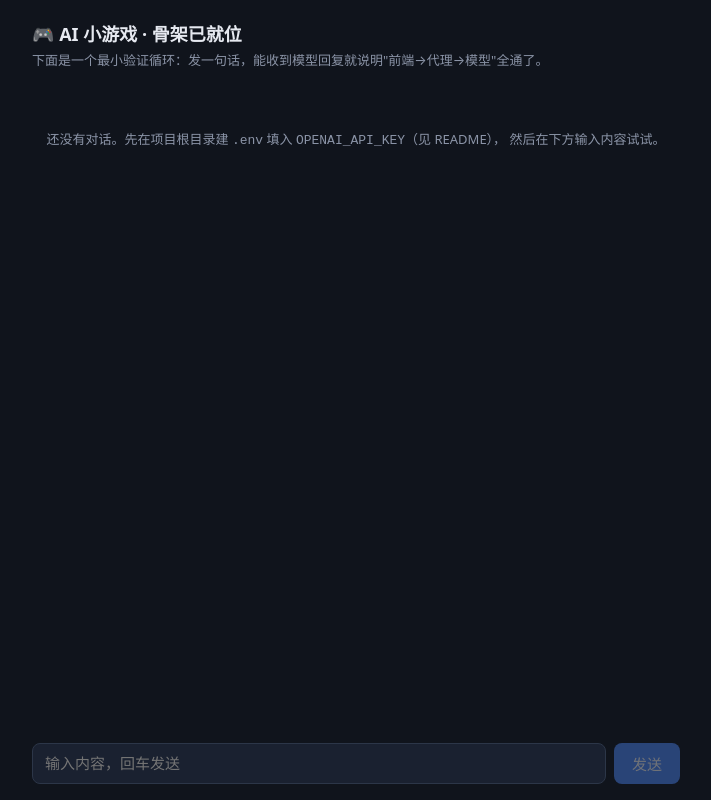
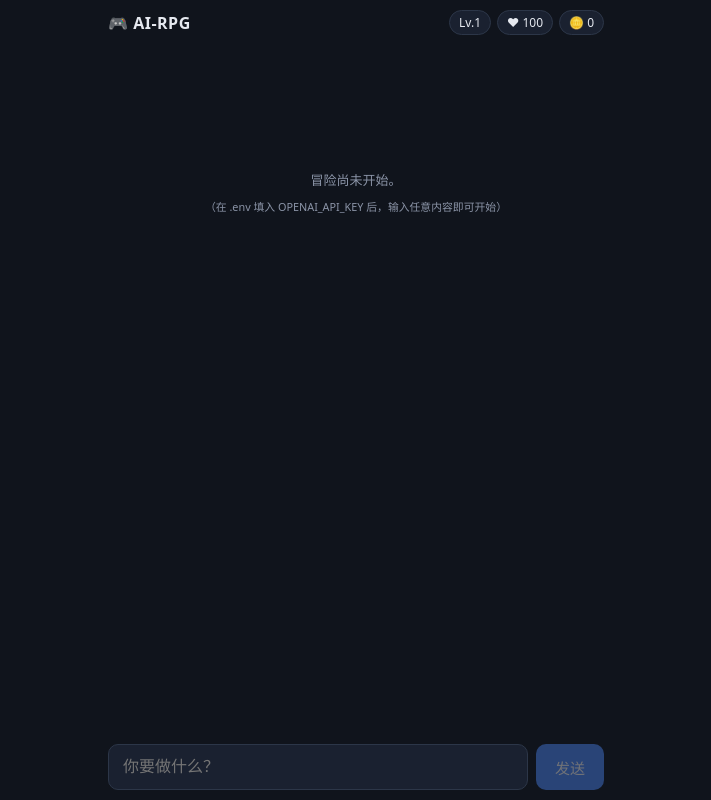
Before and after one commit to 17-cm/ai-RPG, a Vue app: page / in a window 1280 px wide. Shown: the whole page, without its empty margins (284-995 px from the left). Built offline with nearby package versions, Linux system fonts and the light colour scheme.

Commit message:
feat: 手机自适应游戏壳（安全区/键盘感知视口/触控优化/横屏压缩）

```diff
--- a/index.html
+++ b/index.html
@@ -2,8 +2,17 @@
 <html lang="zh-CN">
   <head>
     <meta charset="UTF-8" />
-    <meta name="viewport" content="width=device-width, initial-scale=1.0" />
-    <title>AI 小游戏</title>
+    <!--
+      viewport-fit=cover        让页面延伸到刘海/圆角区域，配合 CSS env(safe-area-inset-*) 使用
+      user-scalable=no          游戏界面禁止双击/捏合缩放
+      interactive-widget=resizes-content  Android Chrome 键盘弹出时压缩布局视口而非遮挡
+    -->
+    <meta
+      name="viewport"
+      content="width=device-width, initial-scale=1.0, maximum-scale=1.0, user-scalable=no, viewport-fit=cover, interactive-widget=resizes-content"
+    />
+    <meta name="theme-color" content="#10141c" />
+    <title>AI-RPG</title>
   </head>
   <body>
     <div id="app"></div>
--- a/src/App.vue
+++ b/src/App.vue
@@ -1,16 +1,35 @@
 <script setup>
 /**
- * 链路验证 Demo —— 一个最简"玩家输入 → 代理 → 模型 → 回复"循环。
- * 你的游戏 UI 直接替换这个组件即可；请求函数 sendMessage() 的写法可以照搬。
+ * 手机自适应游戏壳：顶栏(状态) / 故事区(滚动) / 输入坞(键盘感知)。
+ * 玩法内核仍是 sendMessage() → /api/chat → 模型。
  */
-import { ref, nextTick } from 'vue'
+import { ref, nextTick, onMounted, onBeforeUnmount } from 'vue'
 
 const messages = ref([]) // {role: 'user'|'assistant', content}
 const input = ref('')
 const busy = ref(false)
 const error = ref('')
 const listEl = ref(null)
+const inputEl = ref(null)
 
+/* ---- 键盘/视口自适应：把真实可视高度写进 --screen-h ---- */
+function fitViewport() {
+  const h = window.visualViewport ? window.visualViewport.height : window.innerHeight
+  document.documentElement.style.setProperty('--screen-h', `${h}px`)
+  // 视口变化后让故事区停在底部
+  scrollToBottom()
+}
+onMounted(() => {
+  fitViewport()
+  window.visualViewport?.addEventListener('resize', fitViewport)
+  window.addEventListener('orientationchange', fitViewport)
+})
+onBeforeUnmount(() => {
+  window.visualViewport?.removeEventListener('resize', fitViewport)
+  window.removeEventListener('orientationchange', fitViewport)
+})
+
+/* ---- 游戏循环 ---- */
 async function sendMessage() {
   const text = input.value.trim()
   if (!text || busy.value) return
@@ -22,7 +41,7 @@ async function sendMessage() {
   await scrollToBottom()
 
   try {
-    // 生产环境这个请求会被 Vercel/Netlify 的函数接住；本地开发由 Vite 代理转给 dev-server
+    // 线上由 Vercel/Netlify 函数接住；本地由 Vite 代理转给 dev-server
     const res = await fetch('/api/chat', {
       method: 'POST',
       headers: { 'Content-Type': 'application/json' },
@@ -36,6 +55,7 @@ async function sendMessage() {
   } finally {
     busy.value = false
     await scrollToBottom()
+    inputEl.value?.focus() // 手机键盘保持不收起
   }
 }
 
@@ -46,115 +66,158 @@ async function scrollToBottom() {
 </script>
 
 <template>
-  <header class="bar">
-    <h1>🎮 AI 小游戏 · 骨架已就位</h1>
-    <p class="dim">下面是一个最小验证循环：发一句话，能收到模型回复就说明"前端→代理→模型"全通了。</p>
+  <header class="topbar">
+    <div class="brand">🎮 AI-RPG</div>
+    <div class="stats">
+      <span class="chip">Lv.1</span>
+      <span class="chip">❤ 100</span>
+      <span class="chip">🪙 0</span>
+    </div>
   </header>
 
-  <main ref="listEl" class="chat">
+  <main ref="listEl" class="stage">
     <p v-if="messages.length === 0" class="dim placeholder">
-      还没有对话。先在项目根目录建 <code>.env</code> 填入 <code>OPENAI_API_KEY</code>（见 README），
-      然后在下方输入内容试试。
+      冒险尚未开始。<br />
+      <small>（在 .env 填入 OPENAI_API_KEY 后，输入任意内容即可开始）</small>
     </p>
     <div v-for="(m, i) in messages" :key="i" :class="['msg', m.role]">
-      <span class="who">{{ m.role === 'user' ? '你' : 'AI' }}</span>
+      <span class="who">{{ m.role === 'user' ? '你' : '旁白' }}</span>
       <span class="content">{{ m.content }}</span>
     </div>
-    <div v-if="busy" class="msg assistant"><span class="who">AI</span><span class="content dim">思考中…</span></div>
+    <div v-if="busy" class="msg assistant">
+      <span class="who">旁白</span><span class="content dim">思考中…</span>
+    </div>
   </main>
 
   <p v-if="error" class="error">⚠ {{ error }}</p>
 
-  <footer class="inputbar">
+  <footer class="dock">
     <input
+      ref="inputEl"
       v-model="input"
       :disabled="busy"
-      placeholder="输入内容，回车发送"
-      @keydown.enter="sendMessage"
+      placeholder="你要做什么？"
+      enterkeyhint="send"
+      autocomplete="off"
+      @keydown.enter.prevent="sendMessage"
     />
     <button :disabled="busy || !input.trim()" @click="sendMessage">发送</button>
   </footer>
 </template>
 
 <style scoped>
-.bar h1 {
-  font-size: 18px;
-  margin: 4px 0;
+/* ---- 顶栏 ---- */
+.topbar {
+  display: flex;
+  align-items: center;
+  justify-content: space-between;
+  gap: 8px;
+  user-select: none;
+}
+.brand {
+  font-size: 16px;
+  font-weight: 700;
+  letter-spacing: 0.5px;
+}
+.stats {
+  display: flex;
+  gap: 6px;
+}
+.chip {
+  font-size: 12px;
+  padding: 3px 9px;
+  border-radius: 999px;
+  background: var(--panel);
+  border: 1px solid var(--line);
+  white-space: nowrap;
+}
+
+/* ---- 故事区（唯一可滚动区域） ---- */
+.stage {
+  flex: 1;
+  min-height: 0; /* flex 子项可滚动的关键 */
+  overflow-y: auto;
+  overscroll-behavior: contain; /* 滚到边界不带动页面 */
+  -webkit-overflow-scrolling: touch;
+  display: flex;
+  flex-direction: column;
+  gap: 10px;
+  padding: 4px 0;
+}
+.placeholder {
+  margin-top: 15vh;
+  text-align: center;
+  line-height: 2;
 }
 .dim {
   color: var(--dim);
   font-size: 13px;
 }
-.bar p {
-  margin: 4px 0 12px;
-}
-.chat {
-  flex: 1;
-  overflow-y: auto;
-  display: flex;
-  flex-direction: column;
-  gap: 8px;
-  padding: 8px 0;
-}
-.placeholder {
-  margin-top: 40px;
-  text-align: center;
-}
 .msg {
-  max-width: 85%;
-  padding: 8px 12px;
-  border-radius: 10px;
-  line-height: 1.6;
-  font-size: 15px;
+  max-width: 86%;
+  padding: 9px 12px;
+  border-radius: 12px;
+  line-height: 1.65;
+  font-size: clamp(14px, 3.9vw, 16px); /* 小屏不挤、大屏不糊 */
   white-space: pre-wrap;
   word-break: break-word;
+  user-select: text; /* 剧情允许长按复制 */
 }
 .msg.user {
   align-self: flex-end;
   background: var(--user);
+  border-bottom-right-radius: 4px;
 }
 .msg.assistant {
   align-self: flex-start;
   background: var(--ai);
+  border-bottom-left-radius: 4px;
 }
 .who {
+  display: block;
   font-size: 11px;
   color: var(--dim);
-  margin-right: 8px;
+  margin-bottom: 2px;
 }
 .error {
   color: #ff8f8f;
   font-size: 13px;
-  margin: 6px 2px;
+  margin: 0 2px;
+  user-select: text;
 }
-.inputbar {
+
+/* ---- 输入坞 ---- */
+.dock {
   display: flex;
   gap: 8px;
-  padding-top: 10px;
+  padding-top: 2px;
 }
-.inputbar input {
+.dock input {
   flex: 1;
-  padding: 10px 12px;
-  border-radius: 8px;
-  border: 1px solid #2c3648;
+  min-height: 46px; /* ≥44px 触控标准 */
+  padding: 10px 14px;
+  border-radius: 10px;
+  border: 1px solid var(--line);
   background: var(--panel);
   color: var(--text);
-  font-size: 15px;
+  font-size: 16px; /* iOS：<16px 聚焦会自动放大页面 */
   outline: none;
 }
-.inputbar input:focus {
+.dock input:focus {
   border-color: var(--accent);
 }
-.inputbar button {
-  padding: 10px 18px;
-  border-radius: 8px;
+.dock button {
+  min-height: 46px;
+  min-width: 68px;
+  padding: 10px 16px;
+  border-radius: 10px;
   border: none;
   background: var(--accent);
   color: #fff;
   font-size: 15px;
   cursor: pointer;
 }
-.inputbar button:disabled {
+.dock button:disabled {
   opacity: 0.4;
   cursor: not-allowed;
 }
--- a/src/style.css
+++ b/src/style.css
@@ -1,31 +1,62 @@
-/* 深色游戏风基础样式，随便改 */
+/* ============ 手机优先 · 全局自适应基础 ============ */
 :root {
   color-scheme: dark;
   --bg: #10141c;
   --panel: #1a2130;
+  --line: #2c3648;
   --text: #e6e9f0;
   --dim: #8b94a7;
   --accent: #4f8cff;
   --user: #2a3550;
   --ai: #1f2937;
+
+  /* 真实可视高度：App.vue 里用 visualViewport 实时写入，
+     键盘弹出/iOS 地址栏收起都跟着变，输入栏永不被挡 */
+  --screen-h: 100dvh;
+
+  /* 安全区（刘海、圆角、底部横条） */
+  --sat: env(safe-area-inset-top, 0px);
+  --sar: env(safe-area-inset-right, 0px);
+  --sab: env(safe-area-inset-bottom, 0px);
+  --sal: env(safe-area-inset-left, 0px);
 }
 
 * {
   box-sizing: border-box;
 }
 
+html,
 body {
+  height: 100%;
   margin: 0;
+  overflow: hidden; /* 整页不滚动，只有故事区自己滚 */
+  overscroll-behavior: none; /* 禁下拉刷新/回弹 */
+}
+
+body {
   background: var(--bg);
   color: var(--text);
   font-family: system-ui, -apple-system, 'PingFang SC', 'Microsoft YaHei', sans-serif;
+  -webkit-tap-highlight-color: transparent; /* 去点击闪屏 */
+  touch-action: manipulation; /* 去双击缩放 300ms 延迟 */
 }
 
 #app {
-  max-width: 680px;
+  height: var(--screen-h);
+  max-width: 520px; /* 平板/电脑上也保持手机单列，居中 */
   margin: 0 auto;
-  padding: 16px;
-  min-height: 100dvh;
+  padding: calc(var(--sat) + 10px) calc(var(--sar) + 12px) calc(var(--sab) + 10px)
+    calc(var(--sal) + 12px);
   display: flex;
   flex-direction: column;
+  gap: 8px;
 }
+
+/* 横屏矮窗口：压缩留白，把空间让给内容 */
+@media (orientation: landscape) and (max-height: 500px) {
+  #app {
+    padding-top: calc(var(--sat) + 4px);
+    padding-bottom: calc(var(--sab) + 4px);
+    gap: 4px;
+  }
+}
```
